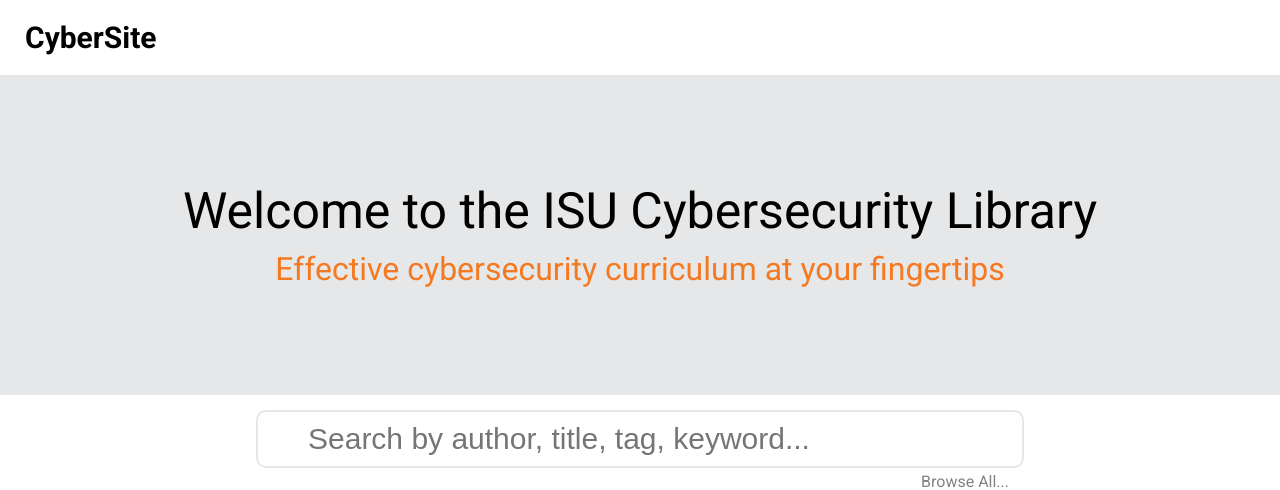
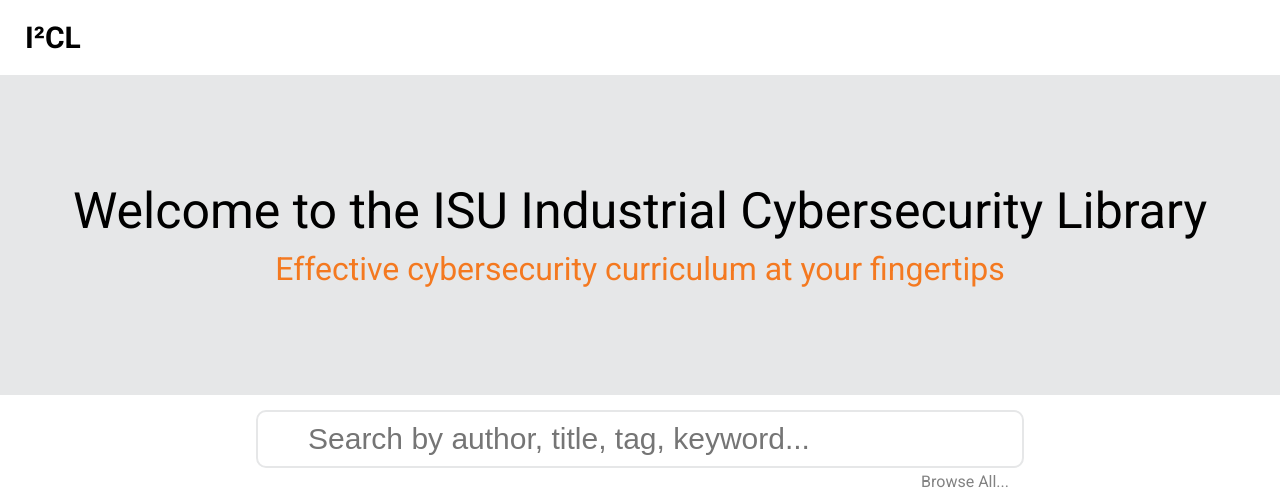
Before and after one commit to harrhunt/CyberSite, a Flask app: page / in a window 1280 px wide. Shown: the top 490 px of the page. Run offline with Flask 2, Linux system fonts and the light colour scheme; parts of the project's set-up code (start-up, migrations or seed data) failed here and were passed over.

Commit message:
updated title and webapp name to the correct name I2CL

```diff
--- a/templates/base.html
+++ b/templates/base.html
@@ -8,13 +8,13 @@
     {% block styles %}
         <link rel="stylesheet" href="{{ url_for('static', filename='styles/base.css') }}">
     {% endblock %}
-    <title>{% block title %}CyberSite{% endblock %}</title>
+    <title>{% block title %}I²CL{% endblock %}</title>
 </head>
 <body>
 {% block navbar %}
-<div class="navbar">
-    <a href="/">CyberSite</a>
-</div>
+    <div class="navbar">
+        <a href="/">I²CL</a>
+    </div>
 {% endblock %}
 {% block content %}
 
--- a/templates/index.html
+++ b/templates/index.html
@@ -5,7 +5,7 @@
 {% endblock %}
 {% block content %}
     <div class="banner">
-        <div class="welcome-statement">Welcome to the ISU Cybersecurity Library</div>
+        <div class="welcome-statement">Welcome to the ISU Industrial Cybersecurity Library</div>
         <div class="slogan">Effective cybersecurity curriculum at your fingertips</div>
     </div>
     <form class="search-container">
```
